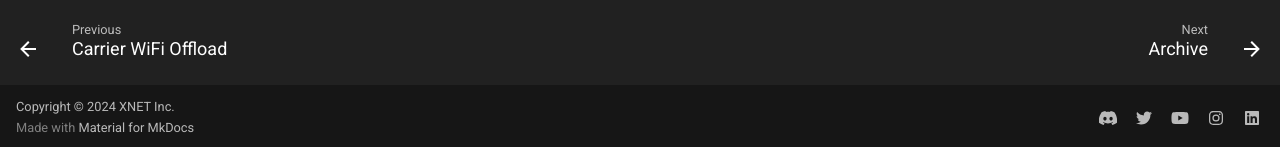
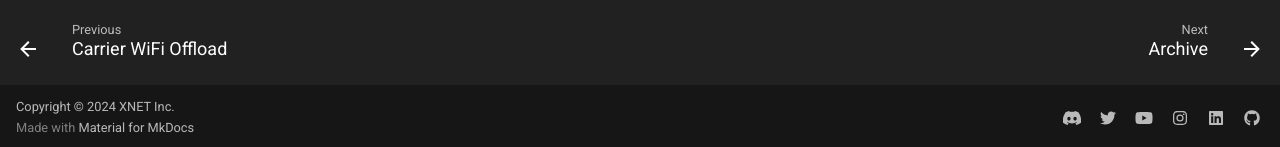
Before and after one commit to xnetmobile/docs, an MkDocs documentation site: the page built from docs/tech/datasheet.md, in a window 1280 px wide and 950 px high. Shown: the part 800-947 px from the top of the window. Built offline with MkDocs 1.6.1 and Material for MkDocs 9.7.7, drawn with Linux system fonts in a browser that asks for light colours.

Commit message:
github icon in footer

```diff
--- a/mkdocs.yml
+++ b/mkdocs.yml
@@ -61,6 +61,8 @@ extra:
       link: https://www.instagram.com/xnet_mobile
     - icon: fontawesome/brands/linkedin
       link: https://www.linkedin.com/company/xnetmobile
+    - icon: fontawesome/brands/github
+      link: https://github.com/xnetmobile
   nav:
     - "Website": https://xnet.company
     - "Shop": https://shop.xnet.company
```
